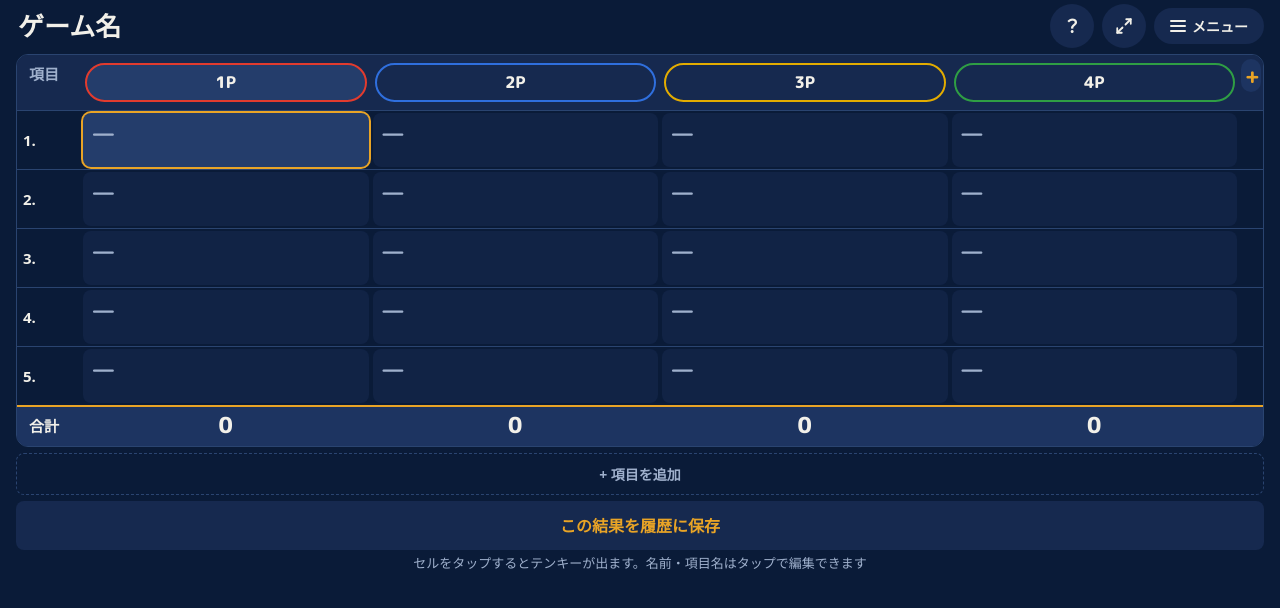
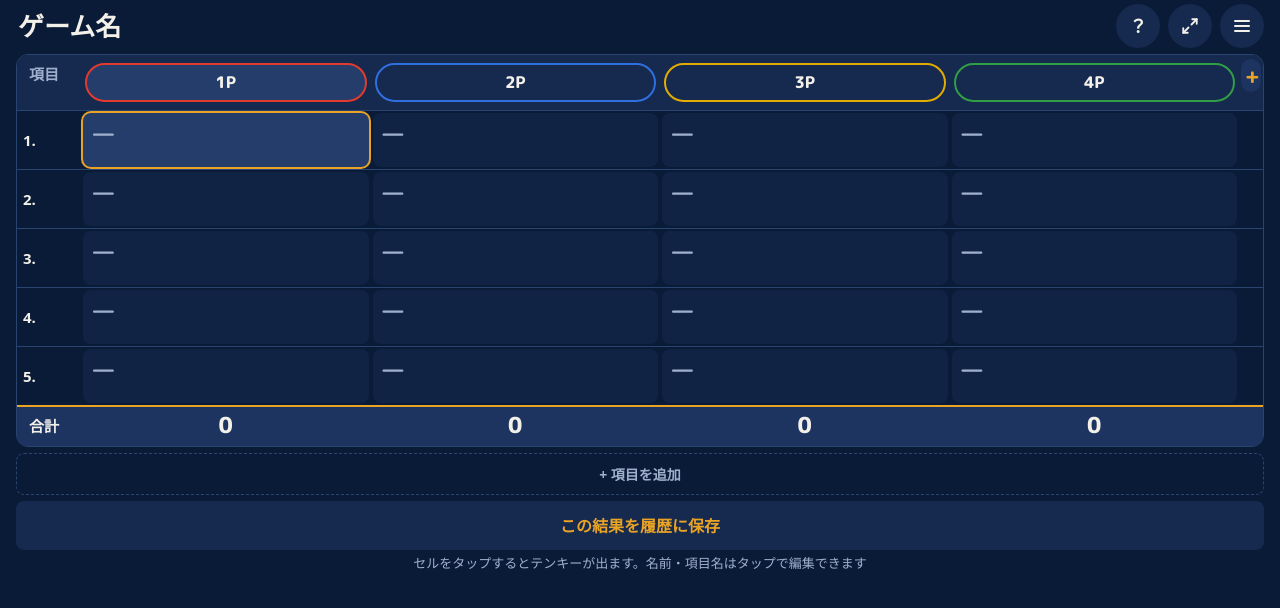
Before and after one commit to Tak-attack/Tak-attack.github.io, a plain HTML site: page boardgame-score-calc/index.html in a window 1280 px wide. Drawn offline with Linux system fonts and the light colour scheme.

Commit message:
メニューボタンをアイコンのみにする

```diff
--- a/boardgame-score-calc/index.html
+++ b/boardgame-score-calc/index.html
@@ -112,7 +112,7 @@
       #helpBtn { width: 36px; height: 36px; font-family: "M PLUS Rounded 1c", sans-serif; font-size: 16px; font-weight: 800; }
       #fsBtn { width: 36px; height: 36px; }
       #fsBtn svg { display: block; }
-      #menuBtn { gap: 6px; padding: 6px 12px; font-size: 12px; font-weight: 700; min-height: 2rem; }
+      #menuBtn { width: 36px; height: 36px; }
       .hdr-btn.active { background: var(--accent); color: var(--on-accent); }
       .burger { display: flex; flex-direction: column; align-items: center; justify-content: center; gap: 3px; }
       .burger span { display: block; height: 2px; width: 16px; border-radius: 999px; background: currentColor; }
@@ -471,7 +471,7 @@
         #titleInput { font-size: 26px; }
         #helpBtn { width: 44px; height: 44px; font-size: 18px; }
         #fsBtn { width: 44px; height: 44px; }
-        #menuBtn { padding: 8px 16px; font-size: 14px; }
+        #menuBtn { width: 44px; height: 44px; }
         #tableScroll { padding: 0 16px 8px; }
         .th-cat, .rh-total { padding: 8px 12px; font-size: 15px; }
         .cat-name-btn, .cat-name-editing { padding: 8px 0; font-size: 15px; }
@@ -594,7 +594,6 @@
           </button>
           <button type="button" id="menuBtn" class="hdr-btn" aria-label="メニューを開く" aria-expanded="false">
             <span aria-hidden="true" class="burger"><span></span><span></span><span></span></span>
-            メニュー
           </button>
         </div>
       </div>
```
